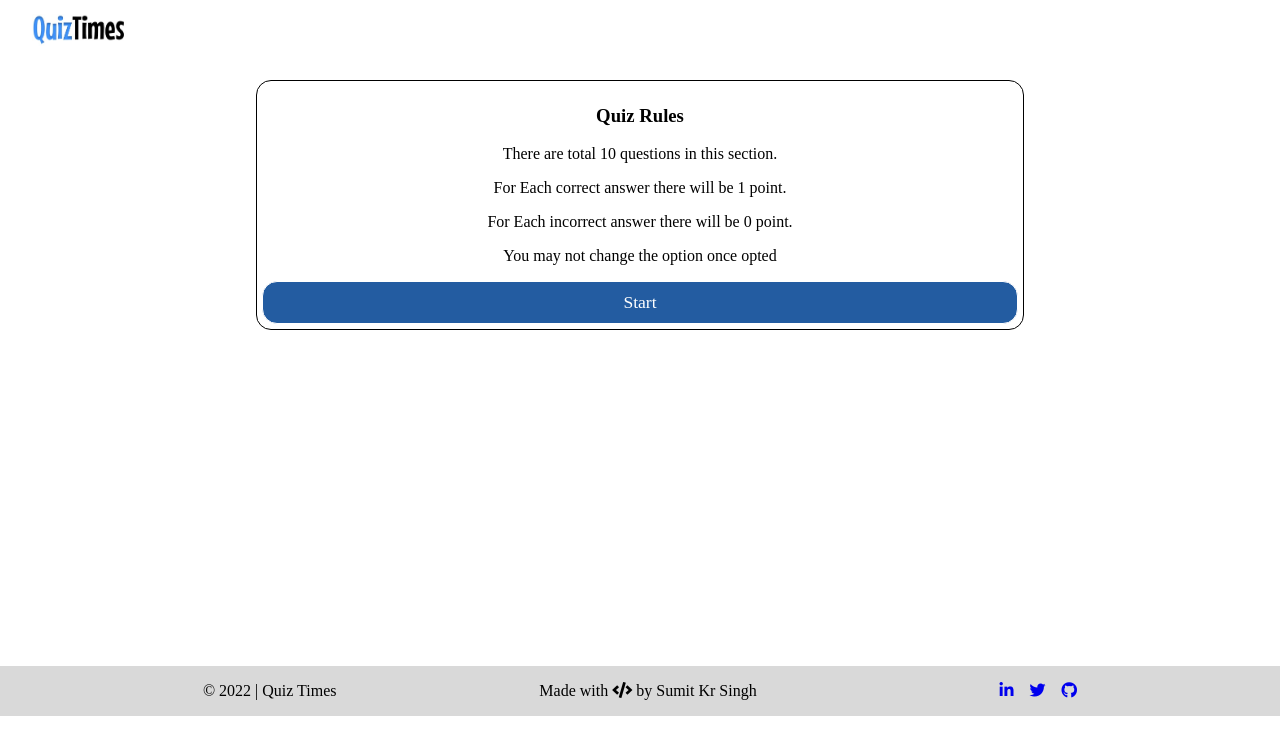
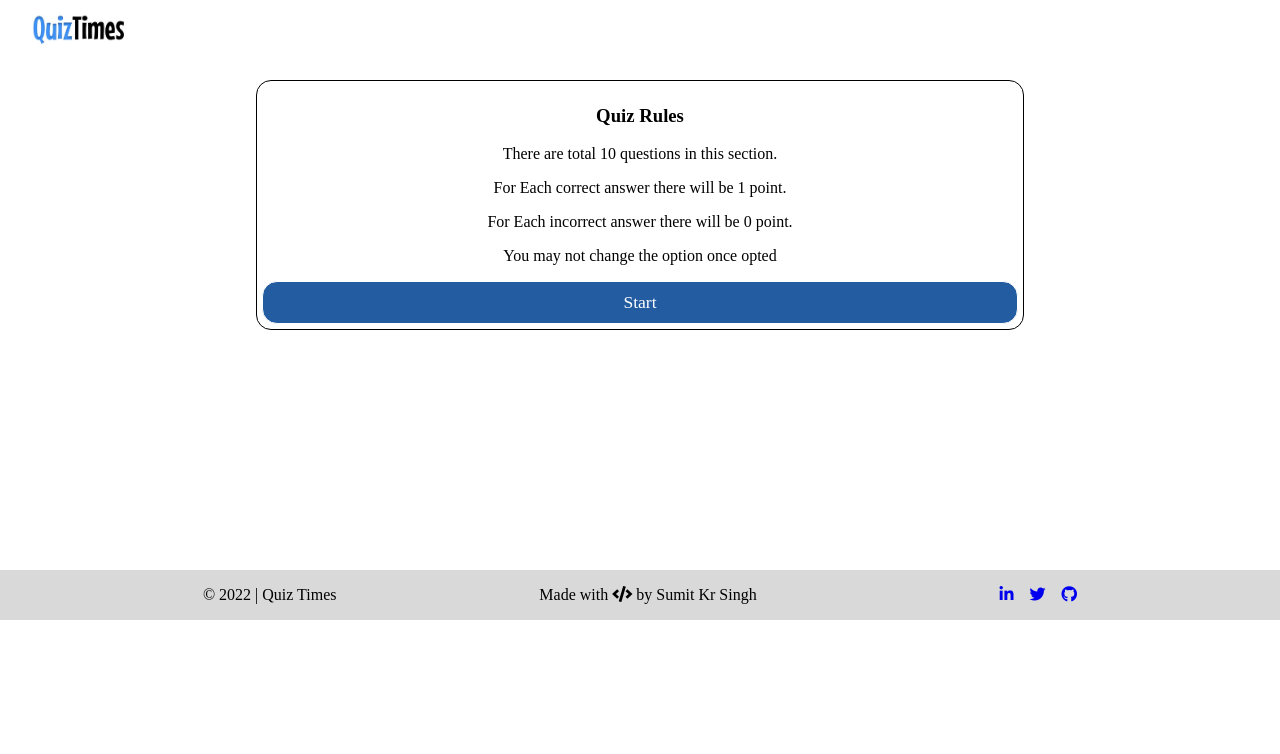
Before and after one commit to sumitk-singh/quiz-times, a React (Create React App) app: page /MythologyQuiz in a window 1280 px wide. Shown: the top 754 px of the page. Built offline with nearby package versions, Linux system fonts and the light colour scheme.

Commit message:
Update Footer.css

```diff
--- a/src/components/Footer/Footer.css
+++ b/src/components/Footer/Footer.css
@@ -8,7 +8,7 @@
     align-items: center;
     background-color: var(--backround-footer);
     width: 100%;
-    margin-top: 6rem;
+/*     margin-top: 6rem; */
     bottom: 0;
 }
 
```
